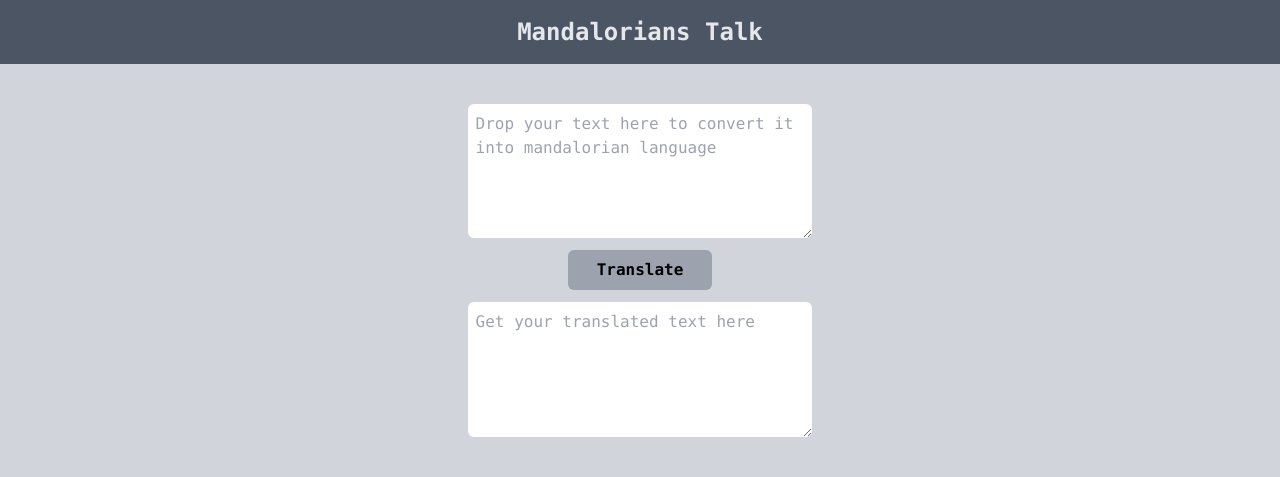
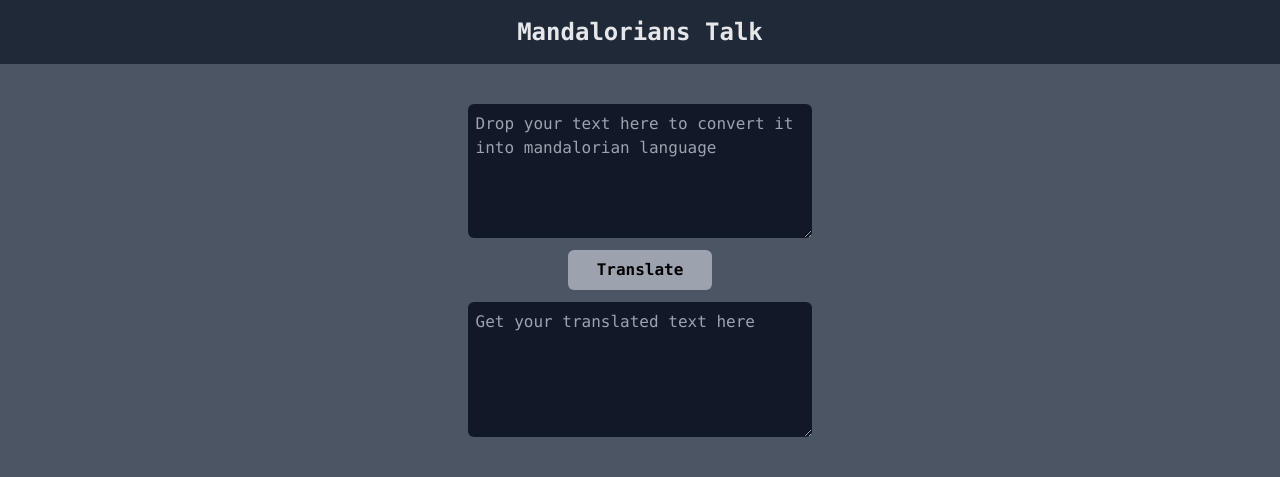
Before and after one commit to sohan9819/Mandorians_Translate_app, a plain HTML site: page index.html in a window 1280 px wide. Shown: the top 477 px of the page. Drawn offline with nearby package versions, Linux system fonts and the light colour scheme.

Commit message:
Made some color changes

```diff
--- a/index.html
+++ b/index.html
@@ -17,7 +17,7 @@
     <div
       class="
         h-screen
-        bg-gray-300
+        bg-gray-600
         flex
         content-center
         items-center
@@ -34,7 +34,7 @@
           content-center
           items-center
           text-center
-          bg-gray-600
+          bg-gray-800
           h-auto
           p-4
         "
@@ -47,7 +47,7 @@
         <textarea
           name="inputText"
           id="inputText"
-          class="rounded-md box-border p-2 w-4/5 h-2/5"
+          class="rounded-md box-border p-2 w-4/5 h-2/5 bg-gray-900 text-gray-400"
           placeholder="Drop your text here to convert it into mandalorian language"
         ></textarea>
         <button
@@ -60,7 +60,7 @@
         <textarea
           name="inputText p-4"
           id="outputText"
-          class="rounded-md box-border p-2 w-4/5 h-2/5"
+          class="rounded-md box-border p-2 w-4/5 h-2/5 bg-gray-900 text-gray-400"
           placeholder="Get your translated text here"
           rows="8"
           cols="40"
```
